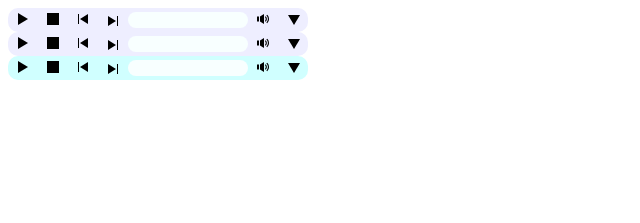
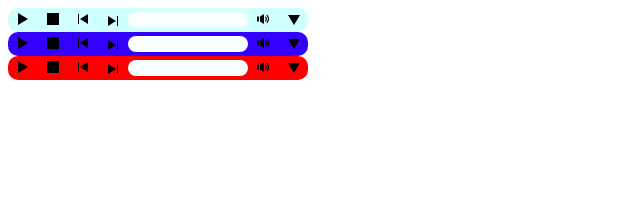
Before and after one commit to DanielHands008/SimplePlaylistMusicPlayer, a website: page example.html in a window 1280 px wide. Shown: the whole page, without its empty margins (0-640 px from the left). Drawn offline with Linux system fonts and the light colour scheme.

Commit message:
Added colour examples.

```diff
--- a/example.html
+++ b/example.html
@@ -9,7 +9,7 @@
 
   <style>
 .spmp-container {
-	color: #088;
+	color: #fff;
 }
 #spmp-vol-fill, #spmp-prog-fill {
 	background-color: #000;
@@ -21,10 +21,13 @@
 	background-color: #eee;
 }
 #spmp-playlist, #spmp-vol, #spmp-prog, .spmp-button {
-	background-color: #EEFF;
+	background-color: #30F;
+}
+.spmp-red #spmp-playlist, .spmp-red #spmp-vol, .spmp-red #spmp-prog, .spmp-red .spmp-button {
+	background-color: #FF0000;
 }
   </style>
-  <div class="spmp-container autoplay loop spmp-custom" style="width: 300px;">
+  <div class="spmp-container autoplay loop" style="width: 300px;">
 	<a href="http://www.hochmuth.com/mp3/Haydn_Cello_Concerto_D-1.mp3">HAYDN "CONCERTO D-MAJOR"</a>
 	<a href="http://www.hochmuth.com/mp3/Tchaikovsky_Rococo_Var_orch.mp3">TCHAIKOVSKY "ROCOCO-VARIATIONS"</a>
 	<a href="http://www.hochmuth.com/mp3/Vivaldi_Sonata_eminor_.mp3">VIVALDI SONATA "ADAGIO"</a>
@@ -34,7 +37,7 @@
 	<a href="http://www.hochmuth.com/mp3/Tchaikovsky_Rococo_Var_orch.mp3">TCHAIKOVSKY "ROCOCO-VARIATIONS"</a>
 	<a href="http://www.hochmuth.com/mp3/Vivaldi_Sonata_eminor_.mp3">VIVALDI SONATA "ADAGIO"</a>
   </div>
-    <div class="spmp-container autoplay loop" style="width: 300px;">
+  <div class="spmp-container autoplay loop spmp-custom spmp-red" style="width: 300px;">
 	<a href="http://www.hochmuth.com/mp3/Haydn_Cello_Concerto_D-1.mp3">HAYDN "CONCERTO D-MAJOR"</a>
 	<a href="http://www.hochmuth.com/mp3/Tchaikovsky_Rococo_Var_orch.mp3">TCHAIKOVSKY "ROCOCO-VARIATIONS"</a>
 	<a href="http://www.hochmuth.com/mp3/Vivaldi_Sonata_eminor_.mp3">VIVALDI SONATA "ADAGIO"</a>
```
